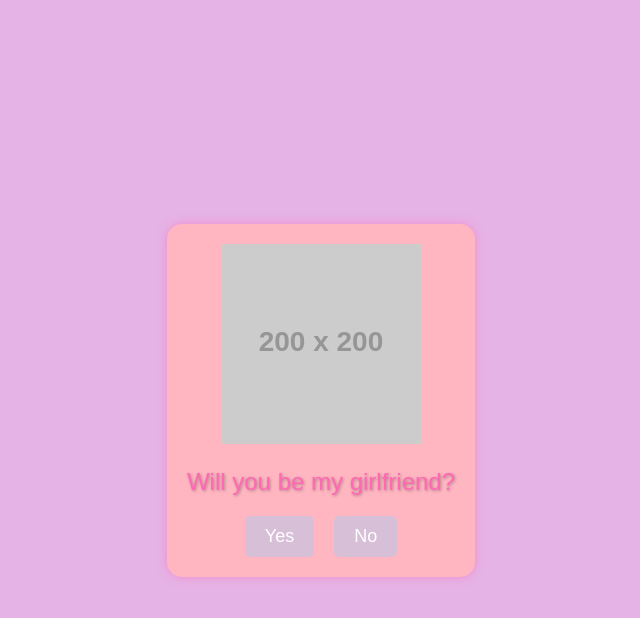
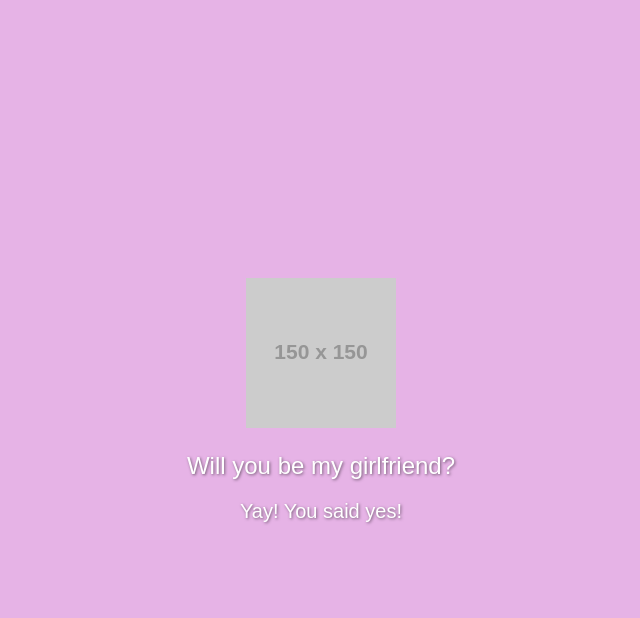
Before and after one commit to Zaymadkid/data-logger, a plain HTML site: page index.html in a window 1280 px wide. Both pictures are taken after a click on the button "Yes". Shown: the whole page, without its empty margins (319-959 px from the left). Drawn offline with Linux system fonts and the light colour scheme; placeholder pictures from the web are drawn by us.

Commit message:
Update index.html

```diff
--- a/index.html
+++ b/index.html
@@ -3,7 +3,7 @@
 <head>
     <meta charset="UTF-8">
     <meta name="viewport" content="width=device-width, initial-scale=1.0">
-    <title>Be My Girlfriend?</title>
+    <title>Will You Be My Girlfriend?</title>
     <style>
         body {
             margin: 0;
@@ -18,23 +18,18 @@
 
         .container {
             text-align: center;
-            padding: 20px;
-            background-color: #ffb6c1;
-            border-radius: 15px;
-            box-shadow: 0 0 10px rgba(255, 105, 180, 0.5);
         }
 
         .kitty-image {
-            max-width: 200px;
-            height: auto;
+            max-width: 150px;
             margin-bottom: 20px;
         }
 
         .question-text {
             font-size: 24px;
-            color: #ff69b4;
+            color: white;
+            text-shadow: 1px 1px 3px rgba(0, 0, 0, 0.5);
             margin-bottom: 20px;
-            text-shadow: 1px 1px 3px rgba(0, 0, 0, 0.3);
         }
 
         .buttons {
@@ -48,25 +43,51 @@
             padding: 10px 20px;
             border: none;
             border-radius: 5px;
-            background-color: #d8bfd8;
+            background-color: #d8a7d8;
             color: white;
             cursor: pointer;
-            transition: background-color 0.3s;
+            transition: transform 0.2s;
         }
 
         button:hover {
-            background-color: #c71585;
+            background-color: #c68fc6;
+        }
+
+        .moving-btn:hover {
+            animation: move 0.3s ease-in-out infinite;
+        }
+
+        @keyframes move {
+            0% { transform: translateX(0); }
+            50% { transform: translateX(20px); }
+            100% { transform: translateX(-20px); }
+        }
+
+        .response {
+            display: none;
+            margin-top: 20px;
+            font-size: 20px;
+            color: white;
+            text-shadow: 1px 1px 3px rgba(0, 0, 0, 0.5);
         }
     </style>
 </head>
 <body>
     <div class="container">
-        <img src="https://via.placeholder.com/200x200.png?text=Hello+Kitty" alt="Hello Kitty" class="kitty-image">
+        <img src="https://via.placeholder.com/150?text=Hello+Kitty" alt="Hello Kitty" class="kitty-image">
         <div class="question-text">Will you be my girlfriend?</div>
         <div class="buttons">
-            <button onclick="alert('Yay! We\'re a digital couple now! 💕')">Yes</button>
-            <button onclick="alert('Aw, maybe next time! 😿')">No</button>
+            <button onclick="showResponse()">Yes</button>
+            <button class="moving-btn">No</button>
         </div>
+        <div class="response" id="responseText">Yay! You said yes!</div>
     </div>
+
+    <script>
+        function showResponse() {
+            document.getElementById('responseText').style.display = 'block';
+            document.querySelector('.buttons').style.display = 'none';
+        }
+    </script>
 </body>
 </html>
```
